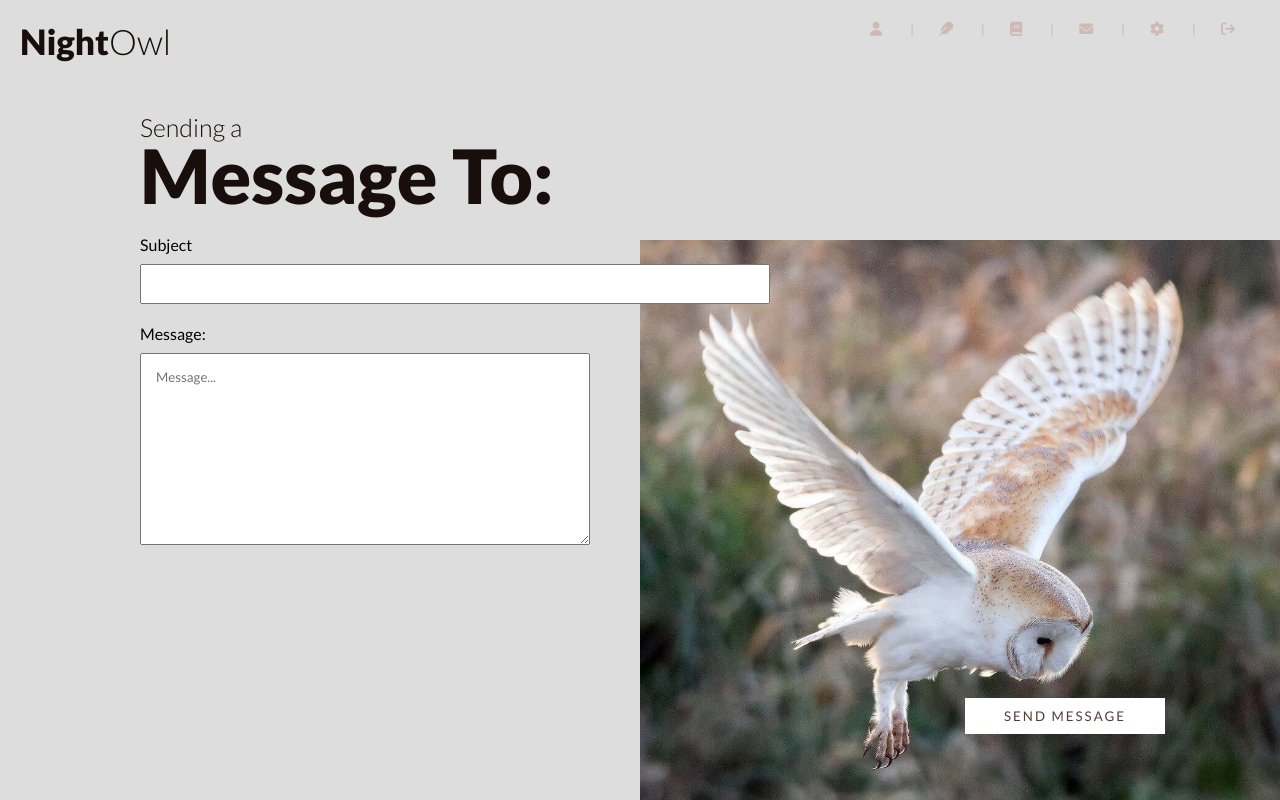
After one commit to bakerlisa/Python, a Flask app: page /reply_message/1/1 in a window 1280 px wide. The commit adds this page. Run offline with Flask 2, Linux system fonts and the light colour scheme; the visitor is signed in with stand-in values (Sample User, id 1).

Commit message:
final project

```diff
--- a/final_project/flask_app/controllers/message_controller.py
+++ b/final_project/flask_app/controllers/message_controller.py
@@ -25,6 +25,34 @@ def show_all_messages():
 @app.route('/submit_request')
 def request_submitted():
     return render_template('submission.html')
+
+# ROUTE : send message
+
+@app.route('/reply_message/<int:to_id>/<int:from_id>')
+def reply_message(to_id,from_id):
+    session["message"] = {"subject":"","message":"","to_id": "","from_id":session['id']}
+    data = {
+
+    }
+    return render_template('send_message.html')
+
+
+# @app.route('send_user_message',methods=["POST"])
+# def send_user_message():
+#     data = {
+
+#     }
+
+#     if not Message.validate_message(request.form):
+#         session["message"] = data
+#         return redirect('/reply_message')
+#     else:
+#         return redirect('/reply_to_messages')
+
+# @app.route('/reply_to_messages')
+# def reply_to_messages():
+#     return redirect('/messages')
+
 
 # =============================================
 # Join: Group
--- a/final_project/flask_app/models/message_model.py
+++ b/final_project/flask_app/models/message_model.py
@@ -43,6 +43,7 @@ class Message:
             one_message_info = {
                 "user_id" : row['user_id'],
                 "message_id" : row['message_id'],
+                "subject" : row['subject'],
                 "from_id" : row['from_id'],
                 "flock_id" : row['flock_id'],
                 "created_at" : row['created_at'],
--- a/final_project/flask_app/static/css/style.css
+++ b/final_project/flask_app/static/css/style.css
@@ -277,6 +277,21 @@ PAGE
         .page-message  .indv-message{padding-bottom: 25px; border-bottom:solid 1px var(--white); margin-bottom: 25px;padding-bottom: 25px;}
         .page-message  .indv-message h5{font-size: 16px; padding-bottom: 5px;}
         .row.flex.title p{font-weight: 900; text-transform: uppercase; font-size: 18px; letter-spacing: 1px;}
+        /* actions */
+        .page-message .actions, .page-message .actions a {color:var(--salmon); padding: 0 10px;}
+            .page-message .actions, .page-message .actions a:hover{color:var(--blood_orange);}
+            .page-message .actions, .page-message .actions a:nth-child(1){padding-left: 0;}
+
+/* MESSAGE: Private */
+.page-send-message .container{padding: 100px 0 50px; position: relative;z-index: 100;}
+    .page-send-message label{display: block; padding: 15px 0 10px;}
+    .page-send-message input{width: 63%;}
+    .page-send-message  textarea{width: 45%; margin-right: 50px;}
+    .page-send-message .submit{ max-width:200px; margin-top: 0; margin-left: auto !important; background-color: var(--white); color: var(--brown); position: relative; left: 25px; top: 150px;}
+
+/* dec-right */
+.dec-right{background-image: url('/static/img/white-owl.jpg'); position: absolute; bottom: 0;right: 0;height: 70%; width: 50%;
+    background-size: cover; background-position: center;}
 
 /* WALL */
 .nav-bar{width: 100%;}
--- /dev/null
+++ b/final_project/flask_app/templates/send_message.html
@@ -0,0 +1,16 @@
+{% include 'header.html' %}
+<body class="page-send-message">
+    {% include 'navigation.html' %}
+    <div class="container">
+        <h1><span>Sending a</span> Message To: </h1>
+        <form action="/send_user_message" method="POST">
+            <label for="subject" placeholder="Subject">Subject</label>
+            <input type="text" name="subject">
+
+            <label for="message">Message:</label>
+            <textarea name="message" cols="30" rows="10" placeholder="Message..."></textarea>
+            <input type="submit" value="Send Message" class="submit">
+        </form>
+    </div>
+    <div class="dec-right"></div>
+    {% include 'footer.html' %}
```
Also changed, not shown: final_project/flask_app/templates/messages.html (+11 -5 lines), final_project/flask_app/static/img/white-owl.jpg (added).
